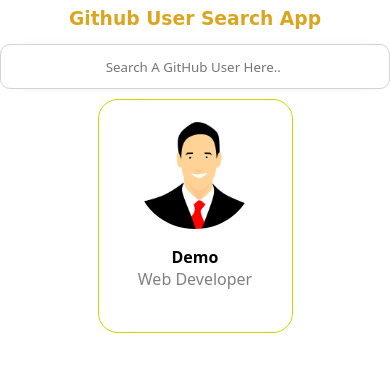
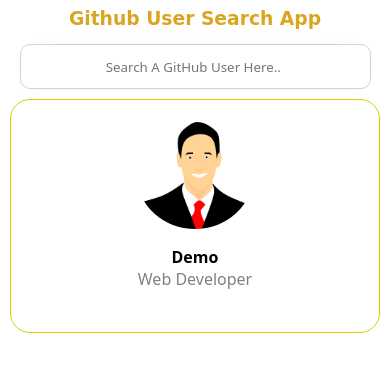
Before and after one commit to Bharatkabir/GitHub_Profile_App, a plain HTML site: page index.html in a window 390 px wide. Drawn offline with nearby package versions, Linux system fonts and the light colour scheme.

Commit message:
small changes

```diff
--- a/style.css
+++ b/style.css
@@ -38,7 +38,7 @@
 }
 h3 {
   margin-top: 8px;
-  font-weight: 700;
+  font-weight: 900;
   font-family: cursive;
   color: goldenrod;
 }
@@ -108,7 +108,7 @@ a {
 }
 
 .input {
-  width: 100%;
+  width: 90%;
   max-width: 431px;
   height: 45px;
   padding: 12px;
@@ -132,3 +132,9 @@ a {
 .input:focus {
   border: 2px solid grey;
 }
+
+@media (max-width: 768px) {
+  .card {
+    width: 100%; /* Adjust width for smaller screens */
+  }
+}
```
